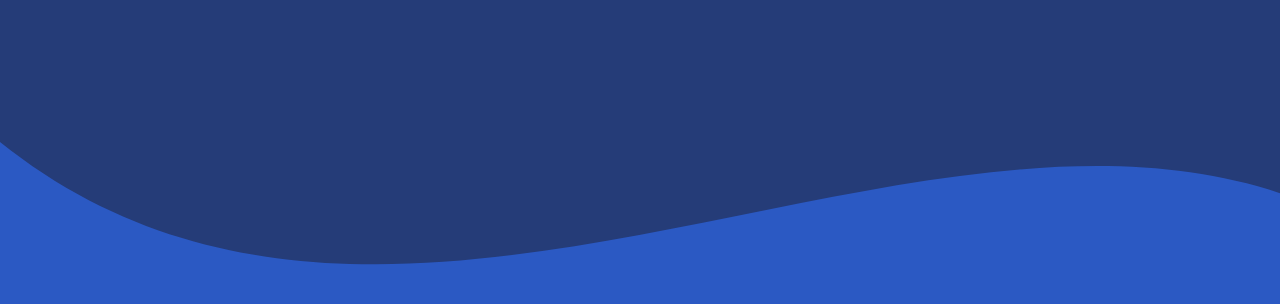
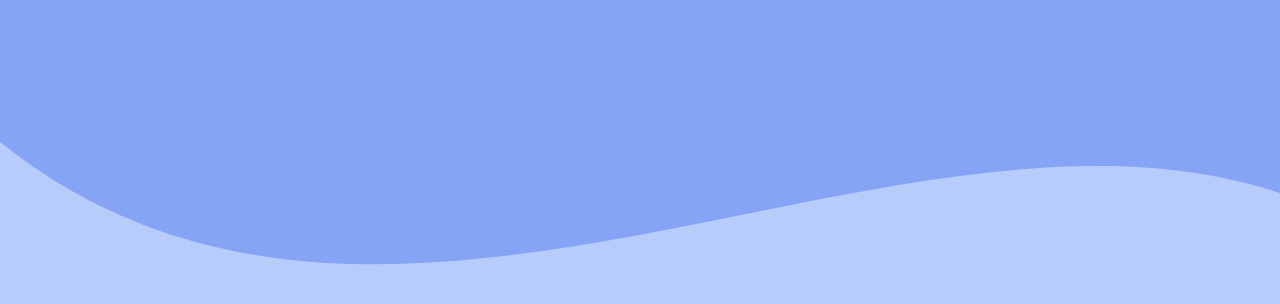
Before and after one commit to hugobarroca/portfolio, a SvelteKit app: page / in a window 1280 px wide. Shown: the top 304 px of the page. Built offline with nearby package versions, Linux system fonts and the light colour scheme.

Commit message:
🐛 Changed colors and fixed cursor
Changed the color scheme of the web app, and fixed a bug where the cursor was not showing.

```diff
--- a/src/app.css
+++ b/src/app.css
@@ -1,10 +1,10 @@
 :root {
-	--primary-bg-color: #253c78;
-	--secondary-color: #2b59c3;
-	--primary-text-color: white;
-	--secondary-text-color: white;
-	--highlights-color: #253c78;
-	--links-color: #d3d0cb;
+	--primary-bg-color: #85a4f6;
+	--secondary-color: #b8ccfc;
+	--primary-text-color: #253c78;
+	--secondary-text-color: #253c78;
+	--highlights-color: #b8ccfc;
+	--links-color: #000000;
 
 	--font-family: 'Mono', monospace;
 	--font-size-h2: 5.2vmin;
--- a/src/routes/+page.svelte
+++ b/src/routes/+page.svelte
@@ -262,7 +262,7 @@
 
 	.cursor h3::after {
 		animation: cursor-blink var(--cursor-blink-duration) steps(1) infinite;
-		background: var(--text-color);
+		background: var(--primary-text-color);
 		content: '';
 		display: inline-block;
 		height: 1.3em;
```
